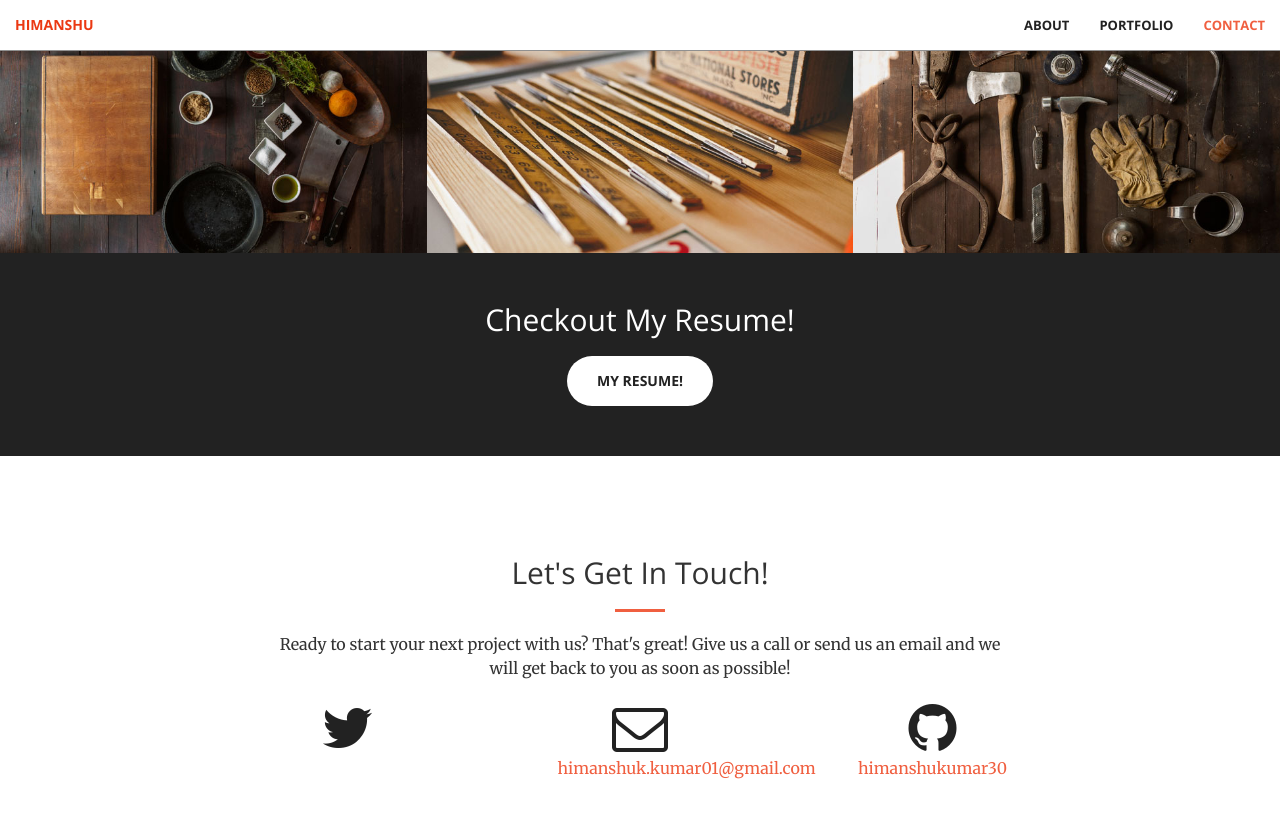
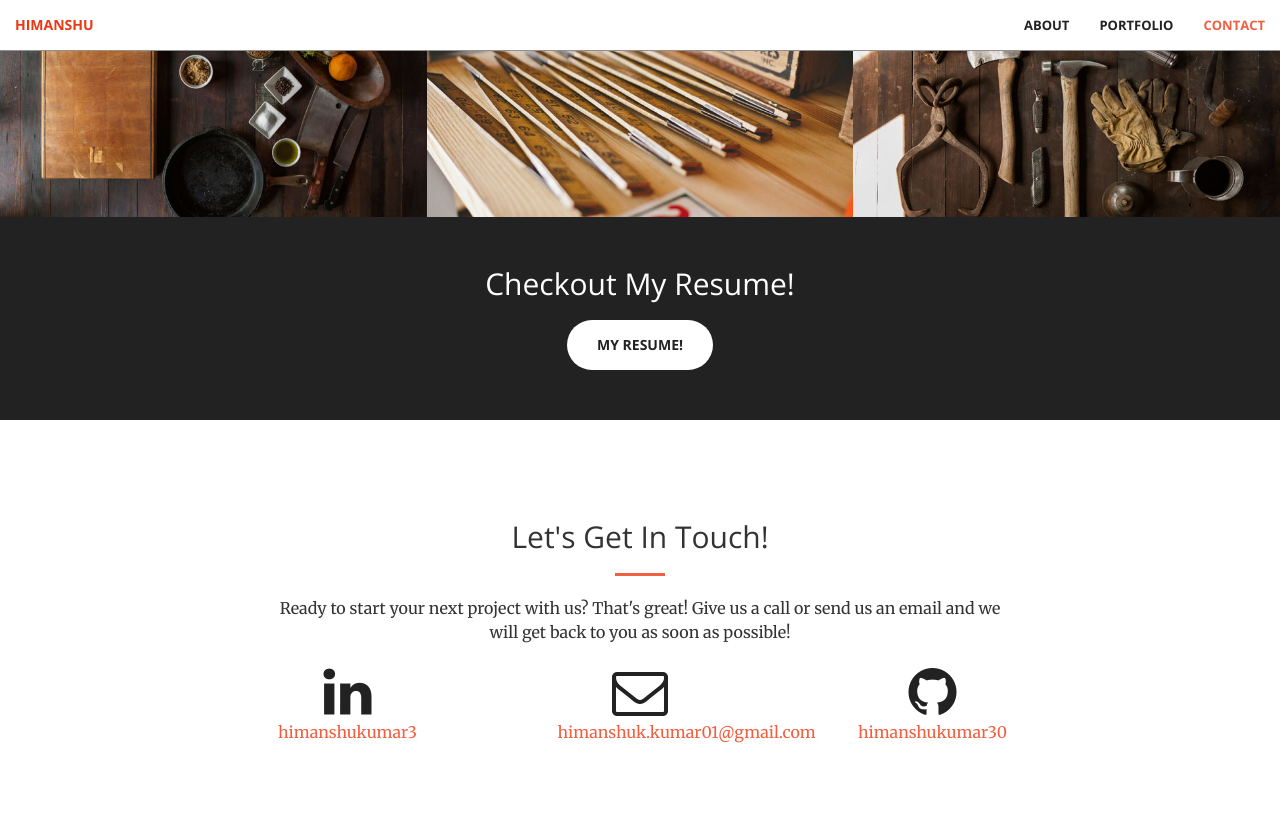
Before and after one commit to Himanshukumar30/Himanshu, a Jekyll site: the page built from index.html, in a window 1280 px wide and 900 px high, scrolled down 1953 px. Shown: the top 818 px of the window. Built offline with Jekyll 4.4.1, drawn with Linux system fonts in a browser that asks for light colours.

Commit message:
updating contact details

```diff
--- a/_config.yml
+++ b/_config.yml
@@ -5,7 +5,7 @@
 baseurl: "" # the subpath of your site, e.g. /blog/
 url: "" # the base hostname & protocol for your site
 
-twitter_username:
+linkedin_username: himanshukumar3
 github_username: himanshukumar30
 
 # Build settings
--- a/_includes/contact.html
+++ b/_includes/contact.html
@@ -7,9 +7,9 @@
                 <p>Ready to start your next project with us? That's great! Give us a call or send us an email and we will get back to you as soon as possible!</p>
             </div>
         <div class="col-lg-2 col-lg-offset-2 text-center">
-            <a href="https://twitter.com/{{ site.twitter_username }}">
-                <i class="fa fa-twitter fa-3x wow bounceIn" data-wow-delay=".1s"></i>
-                <p>{{ site.twitter_username }}</p>
+            <a href="https://twitter.com/{{ site.linkedin_username }}" target="_blank">
+                <i class="fa fa-linkedin fa-3x wow bounceIn" data-wow-delay=".1s"></i>
+                <p>{{ site.linkedin_username }}</p>
             </a>
         </div>
         <div class="col-lg-2 col-lg-offset-1 text-center">
@@ -19,7 +19,7 @@
             </a>
         </div>
         <div class="col-lg-2 col-lg-offset-1 text-center">
-            <a href="https://github.com/{{ site.github_username }}">
+            <a href="https://github.com/{{ site.github_username }}" target="_blank">
             <i class="fa fa-github fa-3x wow bounceIn" data-wow-delay=".1s"></i>
                 <p>{{ site.github_username }}</p>
             </a>
--- a/_includes/services.html
+++ b/_includes/services.html
@@ -3,7 +3,7 @@
     <div class="row">
       <div class="col-lg-12 text-center">
         <i
-          class="fa fa-4x fa-solid fa-code wow bounceIn text-primary"
+          class="fa-solid fa-code wow bounceIn text-primary"
           data-wow-delay=".1s"
         ></i>
         <h2 class="section-heading">Tech Stack</h2>
@@ -16,7 +16,7 @@
       <div class="col-lg-3 col-md-6 text-center">
         <div class="service-box">
           <i
-            class="fa fa-4x fa-brands fa-js wow bounceIn text-primary"
+            class="fa fa-4x fa fa-js wow bounceIn text-primary"
             data-wow-delay=".1s"
           ></i>
           <h3>JavaScript</h3>
@@ -28,7 +28,7 @@
       <div class="col-lg-3 col-md-6 text-center">
         <div class="service-box">
           <i
-            class="fa fa-4x fa-brands fa-python wow bounceIn text-primary"
+            class="fa fa-4x fa fa-python wow bounceIn text-primary"
             data-wow-delay=".2s"
           ></i>
           <h3>Python</h3>
@@ -37,7 +37,7 @@
       <div class="col-lg-3 col-md-6 text-center">
         <div class="service-box">
           <i
-            class="fa fa-4x fa-node wow bounceIn text-primary"
+            class="fa fa-4x fa fa-node wow bounceIn text-primary"
             data-wow-delay=".3s"
           ></i>
           <h3>Node.js</h3>
```
